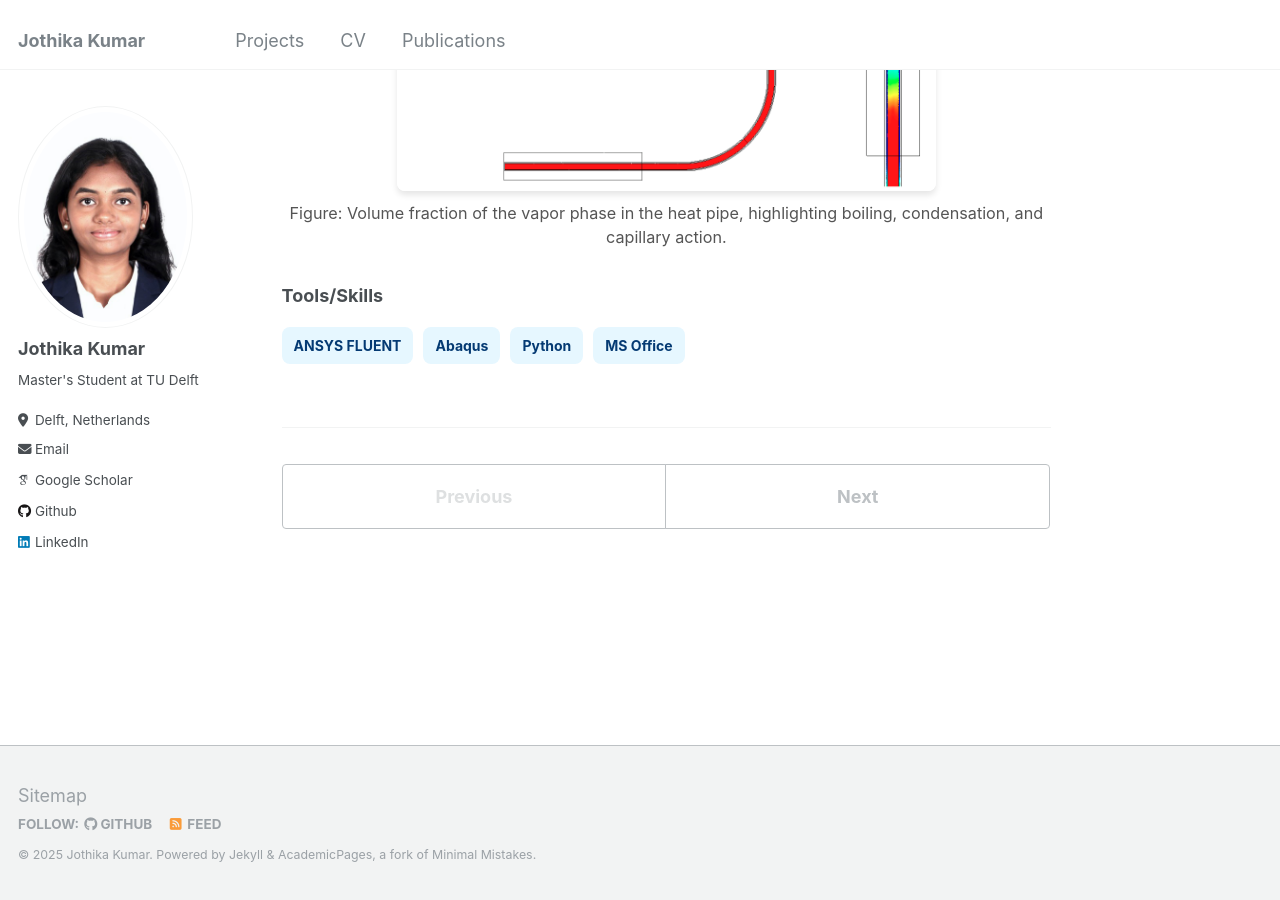
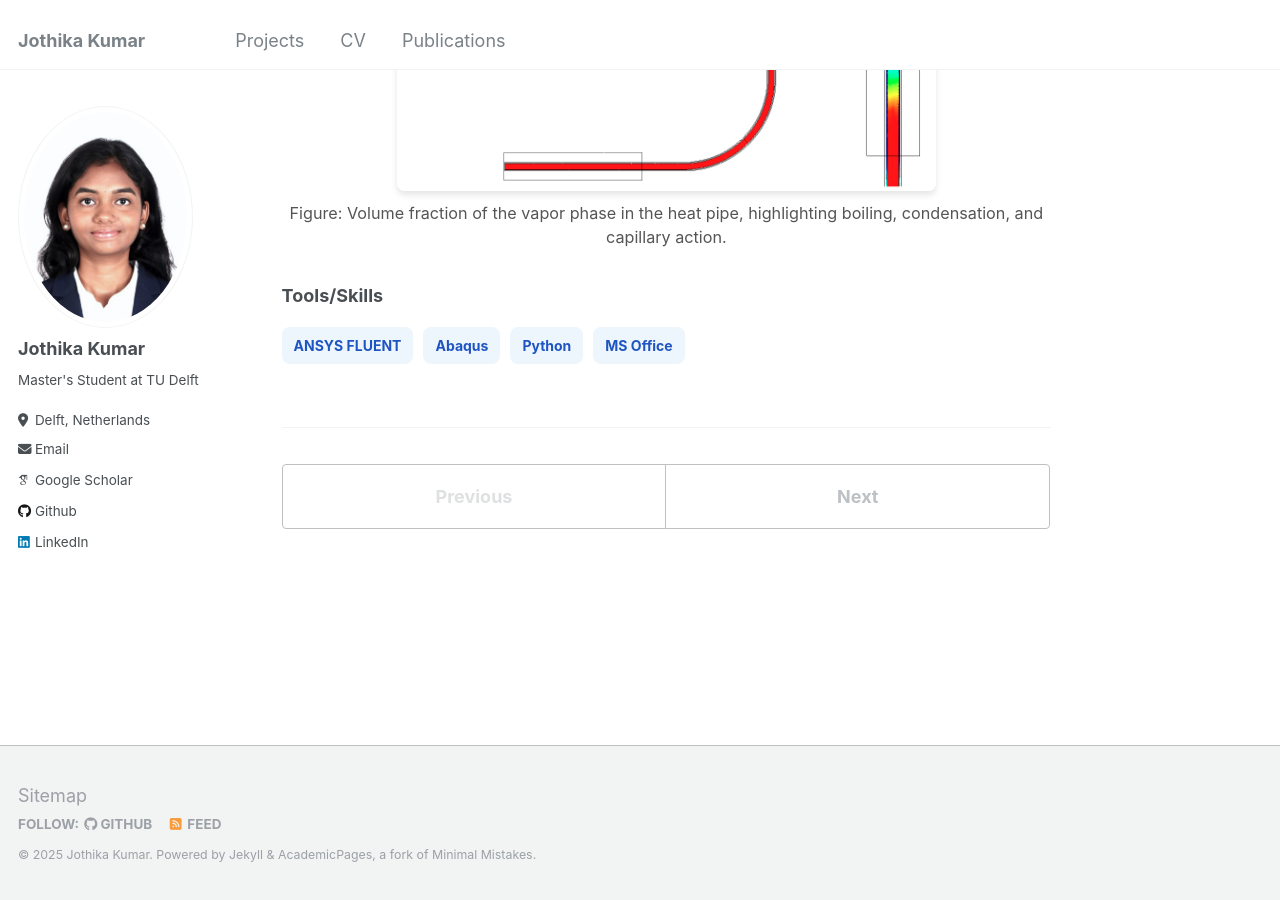
Before and after one commit to jothikak05/jothikak05.github.io, a Jekyll site: the page built from _projects/1_project.md, in a window 1280 px wide and 900 px high, scrolled down 1195 px. Built offline with Jekyll 4.4.1, drawn with Linux system fonts in a browser that asks for light colours; some web fonts are replaced.

Commit message:
skill color update

```diff
--- a/_projects/1_project.md
+++ b/_projects/1_project.md
@@ -28,8 +28,8 @@ Numerically, the system components, including the aluminum rod heat source and c
 
 ### Tools/Skills
 <div style="display: flex; flex-wrap: wrap; gap: 10px; margin-top: 20px;">
-  <span style="background-color: #e6f7ff; color: rgb(4, 58, 115); font-size: 14px; font-weight: bold; padding: 8px 12px; border-radius: 8px;">ANSYS FLUENT</span>
-  <span style="background-color: #e6f7ff; color: rgb(4, 58, 115); font-size: 14px; font-weight: bold; padding: 8px 12px; border-radius: 8px;">Abaqus</span>
-  <span style="background-color: #e6f7ff; color: rgb(4, 58, 115); font-size: 14px; font-weight: bold; padding: 8px 12px; border-radius: 8px;">Python</span>
-  <span style="background-color: #e6f7ff; color: rgb(4, 58, 115); font-size: 14px; font-weight: bold; padding: 8px 12px; border-radius: 8px;">MS Office</span>
+  <span style="background-color:rgb(237, 245, 253); color: rgb(31, 85, 193); font-size: 14px; font-weight: bold; padding: 8px 12px; border-radius: 8px;">ANSYS FLUENT</span>
+  <span style="background-color:rgb(237, 245, 253); color: rgb(31, 85, 193); font-size: 14px; font-weight: bold; padding: 8px 12px; border-radius: 8px;">Abaqus</span>
+  <span style="background-color:rgb(237, 245, 253); color: rgb(31, 85, 193); font-size: 14px; font-weight: bold; padding: 8px 12px; border-radius: 8px;">Python</span>
+  <span style="background-color:rgb(237, 245, 253); color: rgb(31, 85, 193); font-size: 14px; font-weight: bold; padding: 8px 12px; border-radius: 8px;">MS Office</span>
 </div>
```
